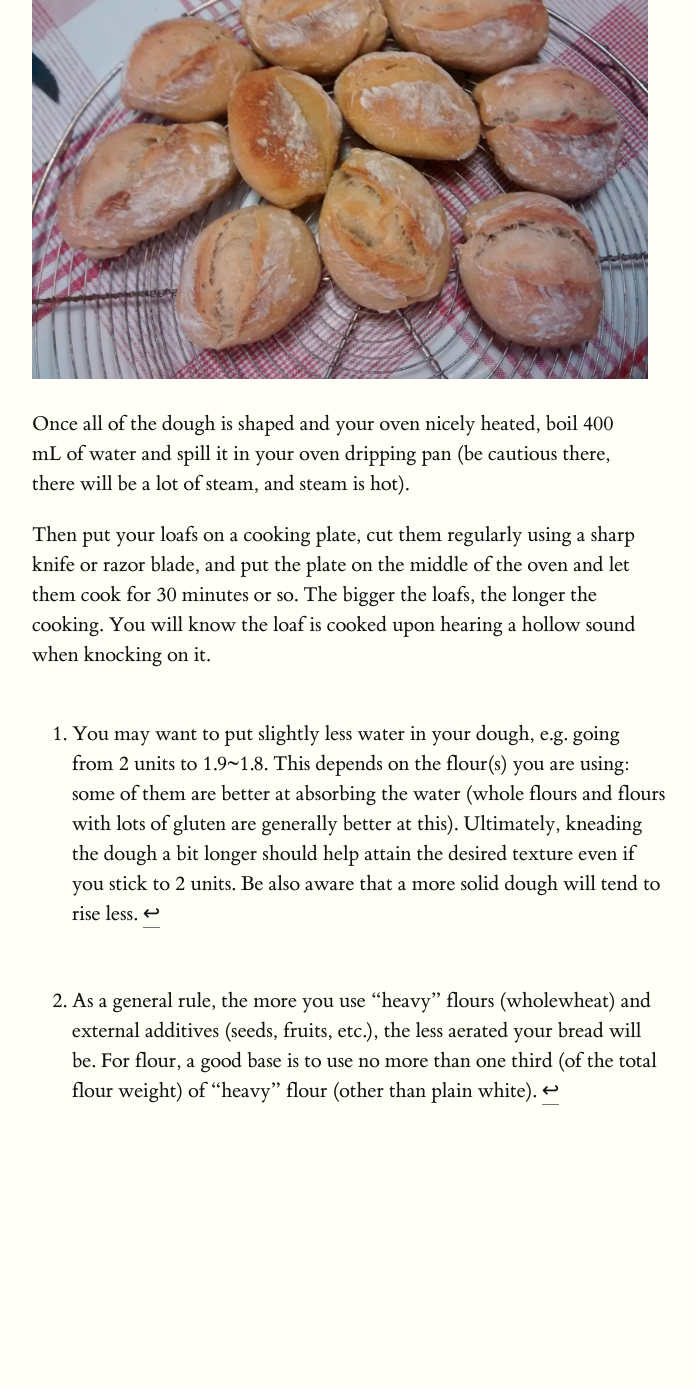
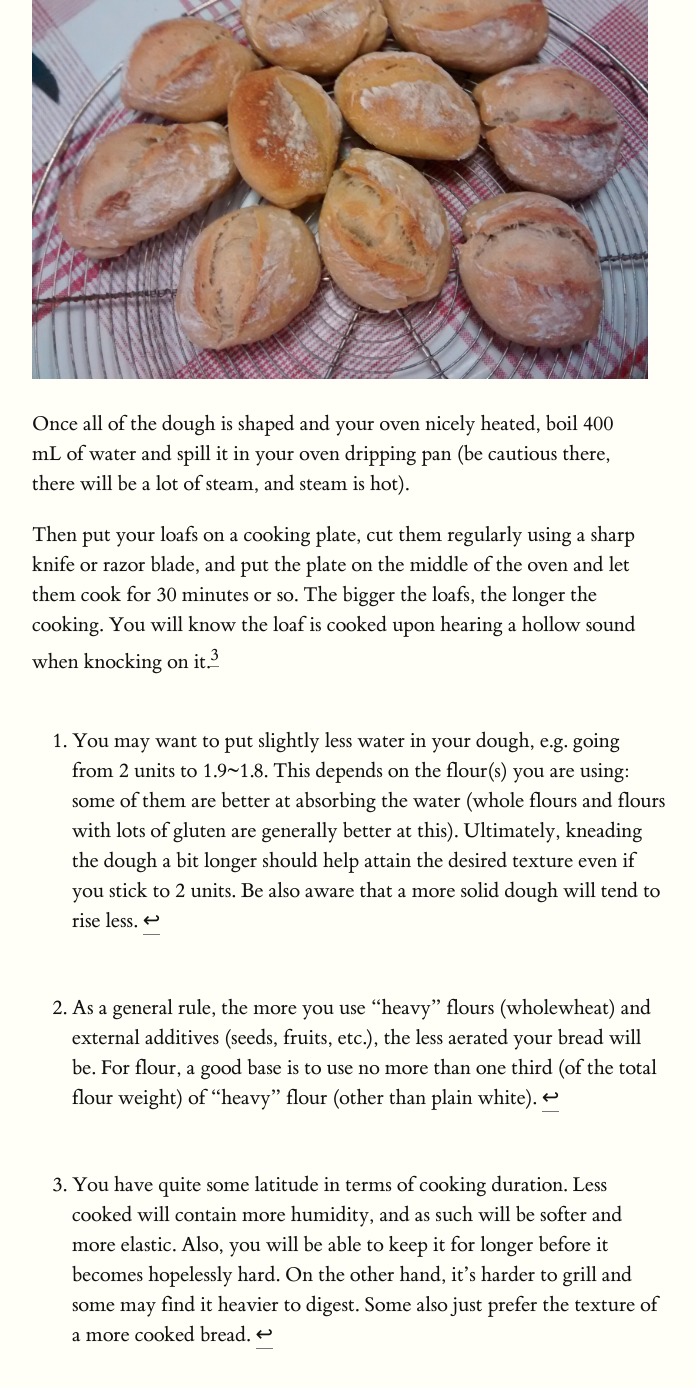
Before and after one commit to feston/recettes, a Jekyll site: the page built from pain.md, in a window 1280 px wide and 1400 px high, scrolled down 3482 px. Shown: the top 1388 px of the window, without its empty margins (128-824 px from the left). Built offline with Jekyll 4.4.1, drawn with Linux system fonts in a browser that asks for light colours; before the commit the page ends 4638 px from its top, so only the background shows below that.

Commit message:
Ajout d'une note de pied sur les temps de cuisson.

```diff
--- a/pain.md
+++ b/pain.md
@@ -107,7 +107,7 @@ lot of steam, and steam is hot).
 Then put your loafs on a cooking plate, cut them regularly using a sharp knife
 or razor blade, and put the plate on the middle of the oven and let them cook
 for 30 minutes or so. The bigger the loafs, the longer the cooking. You will
-know the loaf is cooked upon hearing a hollow sound when knocking on it.
+know the loaf is cooked upon hearing a hollow sound when knocking on it.[^3]
 
 [^1]:
     You may want to put slightly less water in your dough, e.g. going from 2
@@ -122,3 +122,10 @@ know the loaf is cooked upon hearing a hollow sound when knocking on it.
     additives (seeds, fruits, etc.), the less aerated your bread will be.  For
     flour, a good base is to use no more than one third (of the total flour
     weight) of "heavy" flour (other than plain white).
+
+[^3]:
+    You have quite some latitude in terms of cooking duration. Less cooked will
+    contain more humidity, and as such will be softer and more elastic. Also,
+    you will be able to keep it for longer before it becomes hopelessly hard. On
+    the other hand, it's harder to grill and some may find it heavier to digest.
+    Some also just prefer the texture of a more cooked bread.
```
